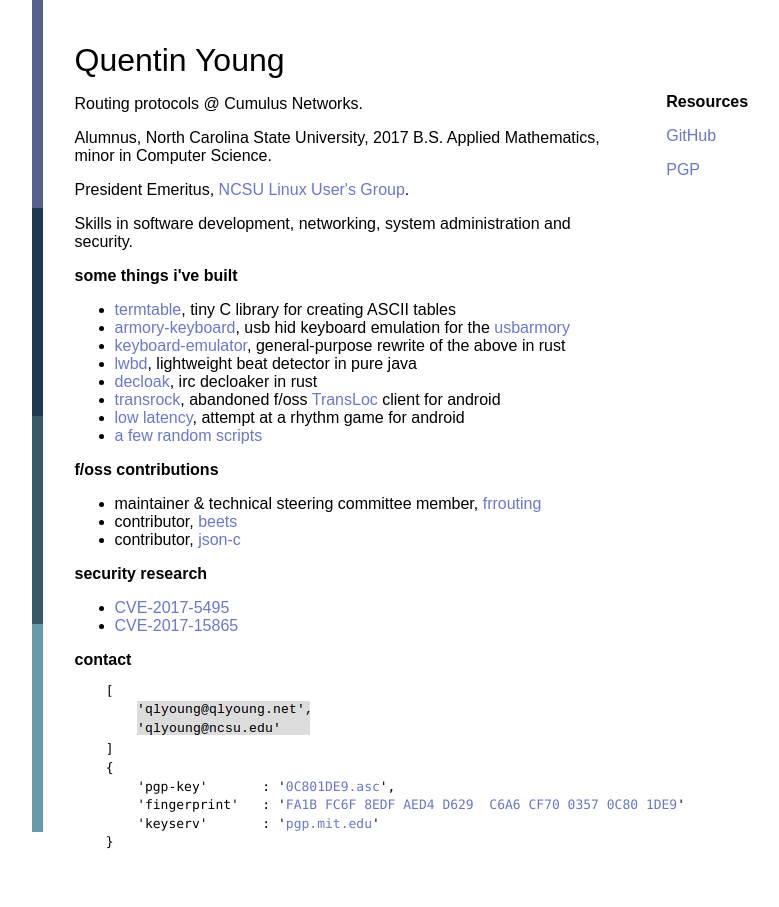
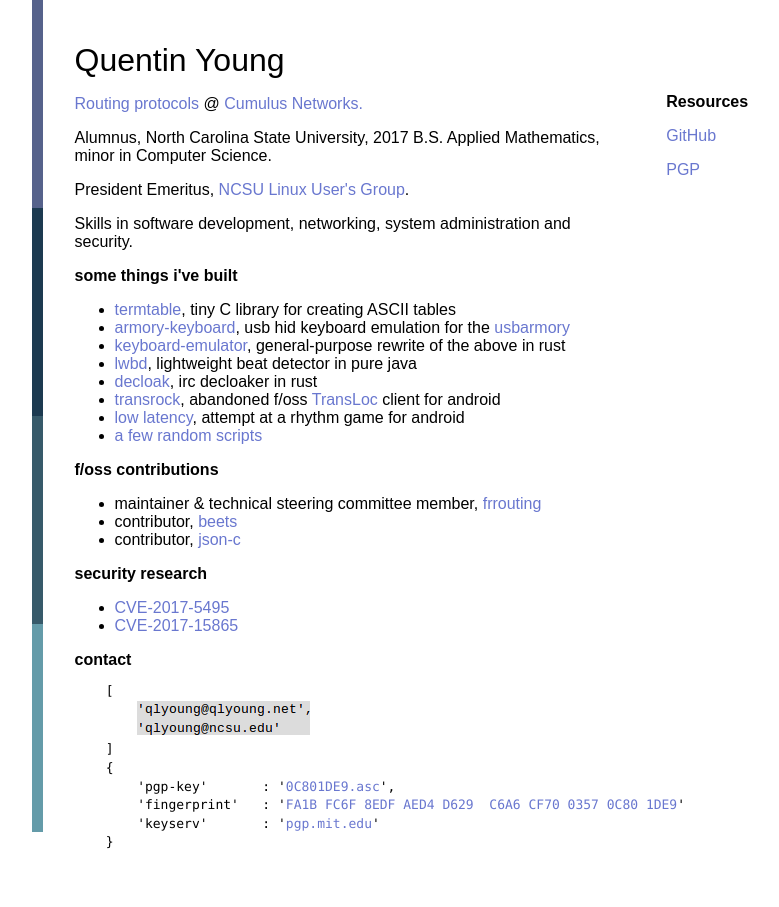
Before and after one commit to qlyoung/qlyoung.github.io, a Jekyll site: the page built from index.html, in a window 1280 px wide. Shown: the whole page, without its empty margins (10-789 px from the left). Built offline with Jekyll 4.4.1, drawn with Linux system fonts in a browser that asks for light colours; Markdown is read by kramdown in place of the engine named in the settings; part of the change alters nothing that is shown.

```diff
--- a/index.html
+++ b/index.html
@@ -11,7 +11,7 @@ title: Quentin Young
 
 <h1>Quentin Young</h1>
 <div id=content>
-<p>Routing protocols @ Cumulus Networks.</p>
+<p><a href="https://github.com/frrouting/frr.git">Routing protocols</a> @ <a href="https://cumulusnetworks.com/">Cumulus Networks.</a></p>
 <p>Alumnus, North Carolina State University, 2017 B.S. Applied Mathematics, minor in Computer Science.</p>
 <p>President Emeritus, <a href="http://lug.ncsu.edu">NCSU Linux User's Group</a>.</p>
 <p>Skills in software development, networking, system administration and security.</p>
```
